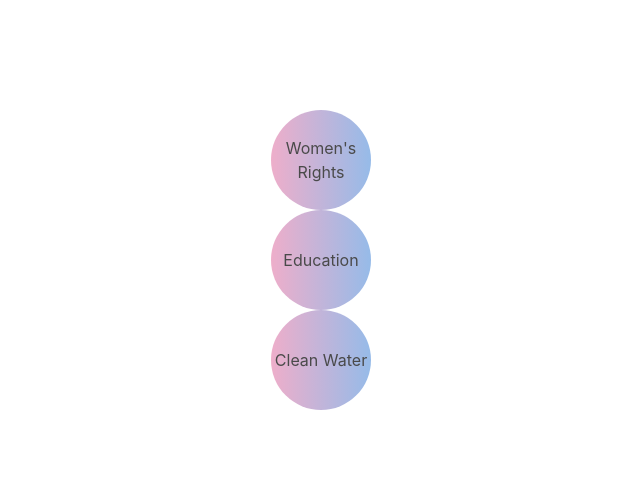
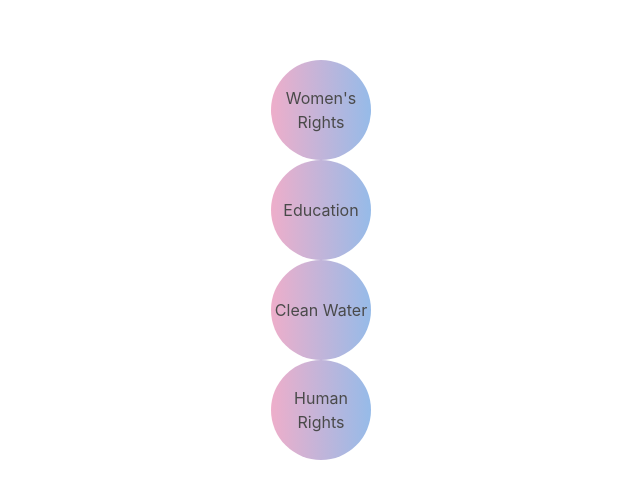
Before and after one commit to simenhaga/Smidig-prosjekt-Meliora-Impact, a React (Create React App) app: page / in a window 1280 px wide. Shown: the part 140-638 px from the top of the page, without its empty margins (319-959 px from the left). Built offline with nearby package versions, Linux system fonts and the light colour scheme.

Commit message:
added category bubble

```diff
--- a/src/App.js
+++ b/src/App.js
@@ -19,6 +19,11 @@ function App() {
       id: 3,
       title: 'Clean Water',
       selectionType: 0
+    },
+    {
+      id: 4,
+      title: 'Human Rights',
+      selectionType: 0
     }
   ])
 
```
